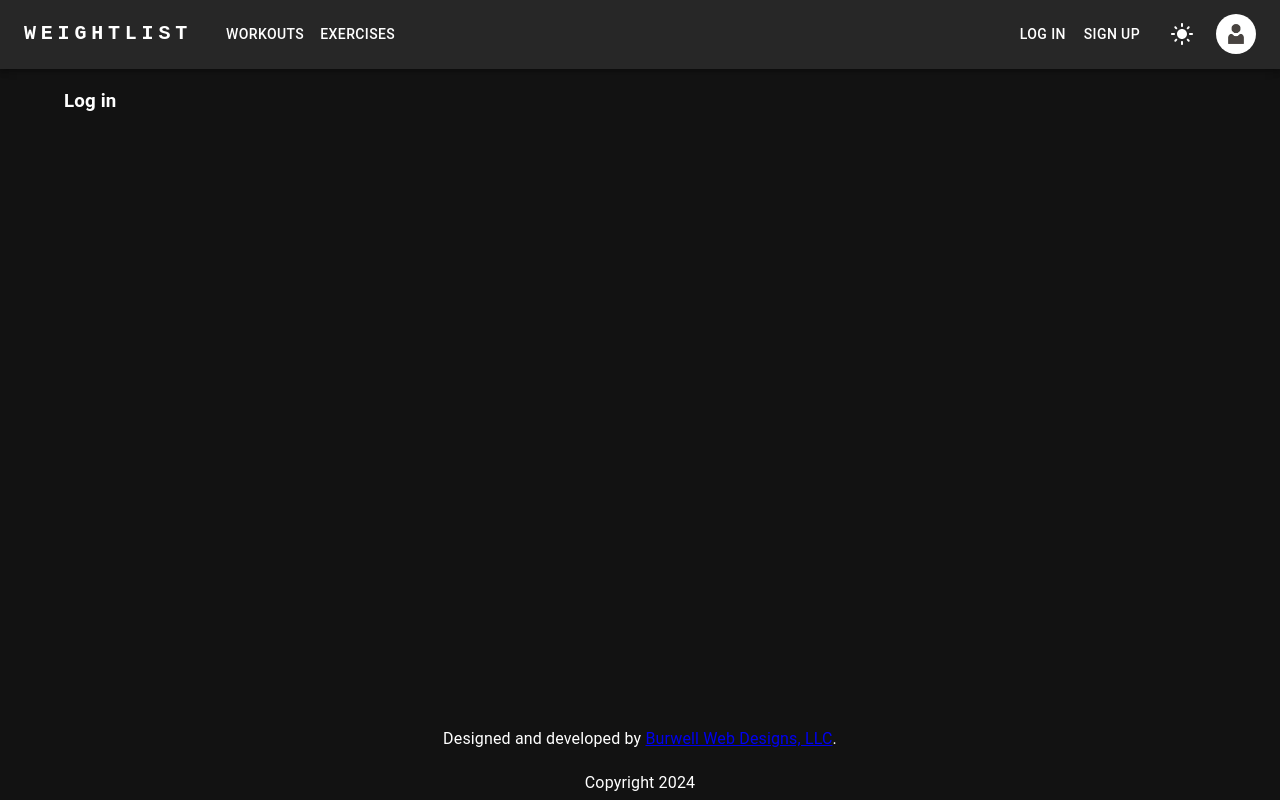
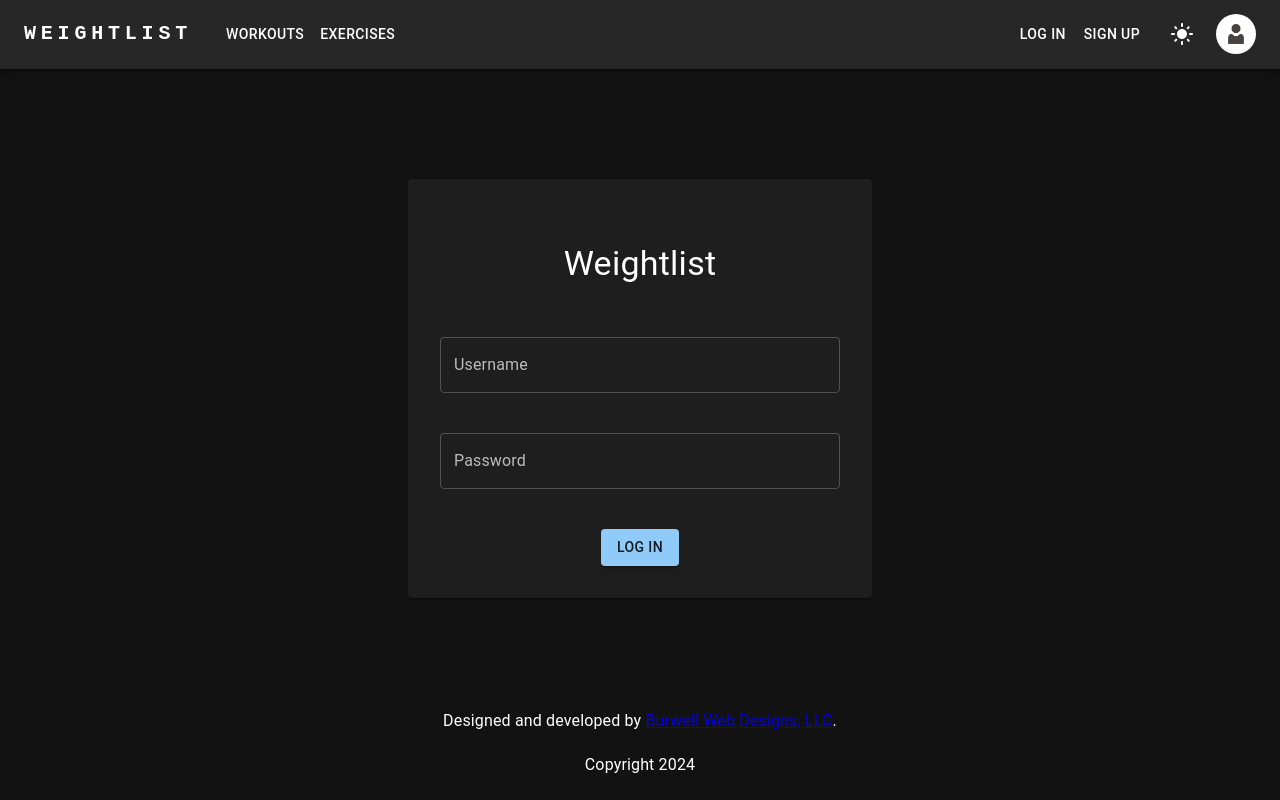
Before and after one commit to cburwell/weightlist, a React (Vite) app in the folder frontend/weightlist/: page /login in a window 1280 px wide. Built offline with nearby package versions, Linux system fonts and the light colour scheme.

Commit message:
shelving this for now to explore nextjs frontend instead

```diff
--- a/frontend/weightlist/src/routes/login.tsx
+++ b/frontend/weightlist/src/routes/login.tsx
@@ -1,15 +1,111 @@
 import * as React from 'react'
-import { createFileRoute } from '@tanstack/react-router'
-import {Box} from "@mui/material";
+import {createFileRoute, useRouter} from '@tanstack/react-router'
+import {Box, Button, Paper, Stack, TextField, Typography} from "@mui/material";
+import {useSnackbar} from "notistack";
+import {SubmitHandler, useForm} from "react-hook-form";
+import {api} from "../../static/js/api";
 
 export const Route = createFileRoute('/login')({
   component: LoginComponent,
 })
 
+interface IFormInput {
+  username: string
+  password: string
+}
+
 function LoginComponent() {
-  return (
-    <Box>
-      <h3>Log in</h3>
-    </Box>
-  )
-}
+    const router = useRouter();
+    const {enqueueSnackbar} = useSnackbar();
+
+    const onSubmit: SubmitHandler<IFormInput> = (data) => {
+      try {
+        api
+          .post('http://localhost:8080/api/auth/login', {}, JSON.stringify(data))
+          .then((result: any) => {
+            if (!(result as any).error) {
+              console.log('POST Success!', result)
+              enqueueSnackbar("Submission successful!", {variant: "success"});
+              void router.navigate({to: '/workouts'})
+            } else {
+              console.error("Error occurred when logging in user:", (result as any).status, (result as any).error);
+              enqueueSnackbar("Submission error", {variant: "error"});
+            }
+          });
+      } catch (e: any) {
+        console.log(e);
+        enqueueSnackbar(e.message, {variant: "error"});
+      }
+    }
+
+    const {
+      register,
+      control,
+      formState: {errors},
+      handleSubmit,
+    } = useForm<IFormInput>({
+      criteriaMode: "all",
+      defaultValues: {
+        username: "",
+        password: "",
+      },
+    })
+
+    return (
+      <Box sx={{
+        display: "flex",
+        flexDirection: "column",
+        minHeight: "80vh",
+        justifyContent: "center",
+        alignItems: "center",
+        margin: "auto",
+        width: "auto",
+      }}>
+        <Stack component={Paper} sx={{
+          display: "flex",
+          flexDirection: "column",
+          justifyContent: "center",
+          alignItems: "center",
+          margin: "auto",
+          width: "auto",
+          p: 4,
+          gap: "20px",
+        }}>
+          <Typography variant="h4" sx={{m: 4}}>
+            Weightlist
+          </Typography>
+          <form onSubmit={handleSubmit(onSubmit)}>
+            <TextField
+              label="Username"
+              type="username"
+              {...register("username", {
+                required: "Username is required"
+              })}
+              error={!!errors.username}
+              helperText={errors.username?.message}
+              fullWidth
+            />
+            <TextField
+              label="Password"
+              type="password"
+              {...register("password", {
+                required: "Password is required",
+                minLength: {
+                  value: 8,
+                  message: "Password must be between 8 - 20 characters"
+                },
+                maxLength: {
+                  value: 20,
+                  message: "Password must be between 8 - 20 characters"
+                },
+              })}
+              error={!!errors.password}
+              helperText={errors.password?.message}
+              fullWidth
+            />
+            <Button type="submit" variant="contained">Log in</Button>
+          </form>
+        </Stack>
+      </Box>
+    );
+  }
--- a/frontend/weightlist/src/routes/signup.tsx
+++ b/frontend/weightlist/src/routes/signup.tsx
@@ -30,7 +30,7 @@ function SignupComponent() {
           if (!(result as any).error) {
             console.log('POST Success!', result)
             enqueueSnackbar("Submission successful!", {variant: "success"});
-            void router.navigate({to: '/workouts'})
+            void router.navigate({to: '/login'})
           } else {
             console.error("Error occurred when creating user:", (result as any).status, (result as any).error);
             enqueueSnackbar("Submission error", {variant: "error"});
--- a/frontend/weightlist/src/routes/workouts/index.tsx
+++ b/frontend/weightlist/src/routes/workouts/index.tsx
@@ -1,6 +1,6 @@
 import * as React from 'react'
 import {ReactNode, useEffect, useState} from 'react'
-import {createFileRoute, Link} from '@tanstack/react-router'
+import {createFileRoute, Link, useRouter} from '@tanstack/react-router'
 import {
   Accordion,
   AccordionDetails,
@@ -27,6 +27,7 @@ export const Route = createFileRoute('/workouts/')({
 })
 
 function WorkoutsComponent() {
+  const router = useRouter();
   const [workouts, setWorkouts] = useState<Workout[] | null>(null)
   const {enqueueSnackbar} = useSnackbar();
 
@@ -55,6 +56,10 @@ function WorkoutsComponent() {
     let ignore = false
     api.get<Workout[]>('http://localhost:8080/workouts').then(
       (result) => {
+        if ((result as any).status == 401) {
+          enqueueSnackbar("Request not authorized, redirecting to login", {variant:"error"});
+          void router.navigate({to: '/login'})
+        }
         if (!ignore) {
           setWorkouts(result)
         }
```
Also changed, not shown: 1 other file (tests, documents, lock files or other folders).
